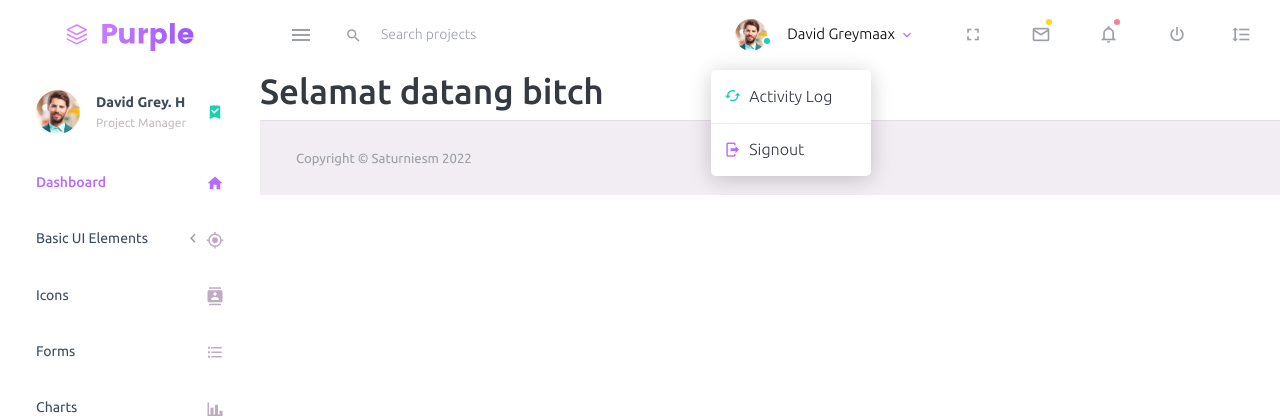
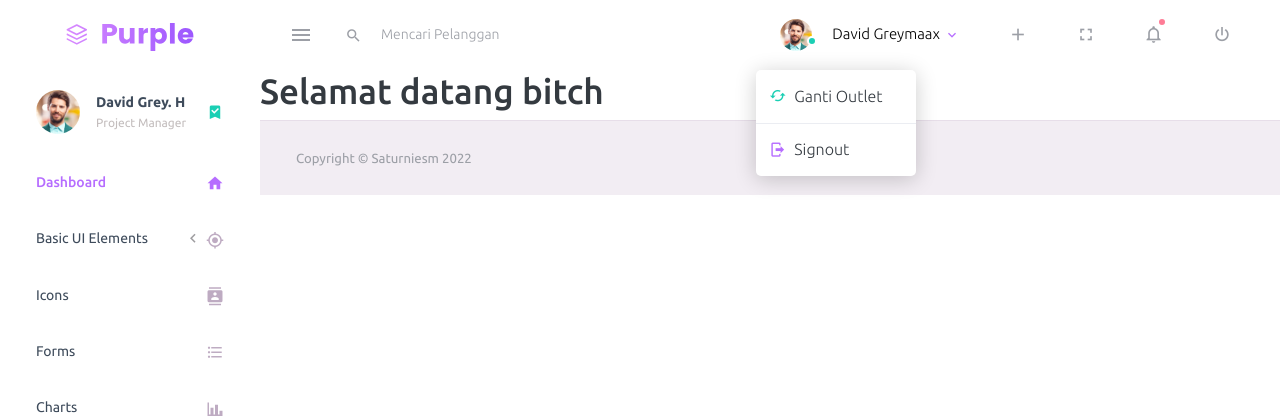
Before and after one commit to FiskahSyela29RPL/rinse, a PHP site: page /rinse/ in a window 1280 px wide, after a click on "David Greymaax". Shown: the top 420 px of the page. Run offline with PHP 8.4, Linux system fonts and the light colour scheme.

Commit message:
updating several views

```diff
--- a/app/views/partials/navbar.php
+++ b/app/views/partials/navbar.php
@@ -3,9 +3,9 @@
     <!-- navbar -->
     <nav class="navbar default-layout-navbar col-lg-12 col-12 p-0 fixed-top d-flex flex-row">
       <div class="text-center navbar-brand-wrapper d-flex align-items-center justify-content-center">
-        <a class="navbar-brand brand-logo" href="../../index.html"><img src="../../assets/images/logo.svg"
+        <a class="navbar-brand brand-logo" href="<?=BASEURL; ?>"><img src="<?=BASEURL; ?>/images/logo.svg"
             alt="logo" /></a>
-        <a class="navbar-brand brand-logo-mini" href="../../index.html"><img src="../../assets/images/logo-mini.svg"
+        <a class="navbar-brand brand-logo-mini" href="<?=BASEURL; ?>"><img src="<?=BASEURL; ?>/images/logo-mini.svg"
             alt="logo" /></a>
       </div>
       <div class="navbar-menu-wrapper d-flex align-items-stretch">
@@ -18,7 +18,7 @@
               <div class="input-group-prepend bg-transparent">
                 <i class="input-group-text border-0 mdi mdi-magnify"></i>
               </div>
-              <input type="text" class="form-control bg-transparent border-0" placeholder="Search projects">
+              <input type="text" class="form-control bg-transparent border-0" placeholder="Mencari Pelanggan">
             </div>
           </form>
         </div>
@@ -27,7 +27,7 @@
             <a class="nav-link dropdown-toggle" id="profileDropdown" href="#" data-toggle="dropdown"
               aria-expanded="false">
               <div class="nav-profile-img">
-                <img src="../../assets/images/faces/face1.jpg" alt="image">
+                <img src="<?=BASEURL; ?>/images/faces/face1.jpg" alt="image">
                 <span class="availability-status online"></span>
               </div>
               <div class="nav-profile-text">
@@ -36,59 +36,21 @@
             </a>
             <div class="dropdown-menu navbar-dropdown" aria-labelledby="profileDropdown">
               <a class="dropdown-item" href="#">
-                <i class="mdi mdi-cached mr-2 text-success"></i> Activity Log </a>
+                <i class="mdi mdi-cached mr-2 text-success"></i> Ganti Outlet </a>
               <div class="dropdown-divider"></div>
               <a class="dropdown-item" href="#">
                 <i class="mdi mdi-logout mr-2 text-primary"></i> Signout </a>
             </div>
           </li>
+          <li class="nav-item nav-logout d-none d-lg-block">
+            <a class="nav-link" href="#">
+              <i class="mdi mdi-plus"></i>
+            </a>
+          </li>
           <li class="nav-item d-none d-lg-block full-screen-link">
             <a class="nav-link">
               <i class="mdi mdi-fullscreen" id="fullscreen-button"></i>
             </a>
-          </li>
-          <li class="nav-item dropdown">
-            <a class="nav-link count-indicator dropdown-toggle" id="messageDropdown" href="#" data-toggle="dropdown"
-              aria-expanded="false">
-              <i class="mdi mdi-email-outline"></i>
-              <span class="count-symbol bg-warning"></span>
-            </a>
-            <div class="dropdown-menu dropdown-menu-right navbar-dropdown preview-list"
-              aria-labelledby="messageDropdown">
-              <h6 class="p-3 mb-0">Messages</h6>
-              <div class="dropdown-divider"></div>
-              <a class="dropdown-item preview-item">
-                <div class="preview-thumbnail">
-                  <img src="../../assets/images/faces/face4.jpg" alt="image" class="profile-pic">
-                </div>
-                <div class="preview-item-content d-flex align-items-start flex-column justify-content-center">
-                  <h6 class="preview-subject ellipsis mb-1 font-weight-normal">Mark send you a message</h6>
-                  <p class="text-gray mb-0"> 1 Minutes ago </p>
-                </div>
-              </a>
-              <div class="dropdown-divider"></div>
-              <a class="dropdown-item preview-item">
-                <div class="preview-thumbnail">
-                  <img src="../../assets/images/faces/face2.jpg" alt="image" class="profile-pic">
-                </div>
-                <div class="preview-item-content d-flex align-items-start flex-column justify-content-center">
-                  <h6 class="preview-subject ellipsis mb-1 font-weight-normal">Cregh send you a message</h6>
-                  <p class="text-gray mb-0"> 15 Minutes ago </p>
-                </div>
-              </a>
-              <div class="dropdown-divider"></div>
-              <a class="dropdown-item preview-item">
-                <div class="preview-thumbnail">
-                  <img src="../../assets/images/faces/face3.jpg" alt="image" class="profile-pic">
-                </div>
-                <div class="preview-item-content d-flex align-items-start flex-column justify-content-center">
-                  <h6 class="preview-subject ellipsis mb-1 font-weight-normal">Profile picture updated</h6>
-                  <p class="text-gray mb-0"> 18 Minutes ago </p>
-                </div>
-              </a>
-              <div class="dropdown-divider"></div>
-              <h6 class="p-3 mb-0 text-center">4 new messages</h6>
-            </div>
           </li>
           <li class="nav-item dropdown">
             <a class="nav-link count-indicator dropdown-toggle" id="notificationDropdown" href="#"
@@ -144,15 +106,9 @@
               <i class="mdi mdi-power"></i>
             </a>
           </li>
-          <li class="nav-item nav-settings d-none d-lg-block">
-            <a class="nav-link" href="#">
-              <i class="mdi mdi-format-line-spacing"></i>
-            </a>
-          </li>
-        </ul>
-        <button class="navbar-toggler navbar-toggler-right d-lg-none align-self-center" type="button"
-          data-toggle="offcanvas">
-          <span class="mdi mdi-menu"></span>
-        </button>
+          <button class="navbar-toggler navbar-toggler-right d-lg-none align-self-center" type="button"
+            data-toggle="offcanvas">
+            <span class="mdi mdi-menu"></span>
+          </button>
       </div>
     </nav>
```
